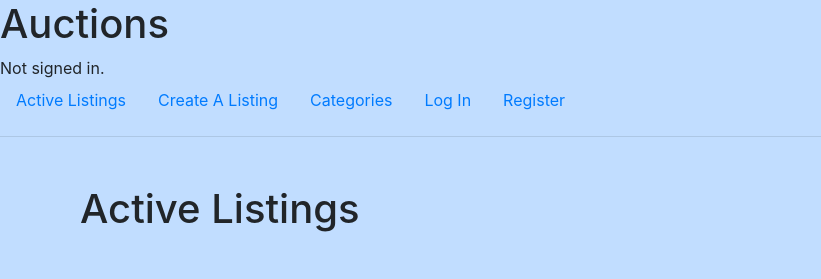
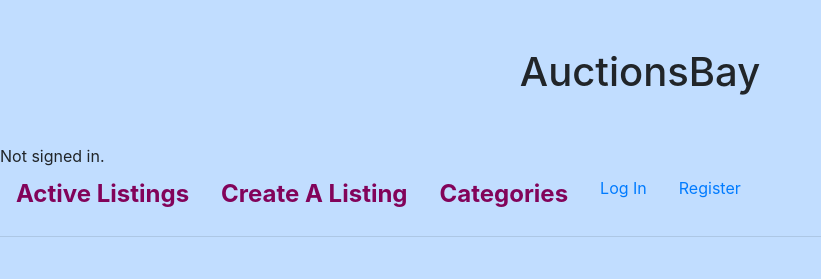
Before and after one commit to KrisGosp/commerce, a Django app: page / in a window 1280 px wide. Shown: the top 279 px of the page, without its empty margins (0-821 px from the left). Run offline with Django 3.2, Linux system fonts and the light colour scheme; data comes from the database, SQL or seed files in the repository; both versions use the stored data as it was after the commit; some libraries are stand-ins or nearby versions.

Commit message:
Improved layout.html UI

```diff
--- a/auctions/static/auctions/styles.css
+++ b/auctions/static/auctions/styles.css
@@ -8,6 +8,16 @@ body {
   font-size: 2.5rem;
 }
 
+/* Layout */
+.main_heading {
+  text-align: center;
+}
+.n_link {
+  color: rgb(130, 3, 90);
+  font-weight: bold;
+  text-decoration: none;
+  font-size: 1.5rem;
+}
 /* Index */
 .auction_price_winner {
   font-weight: bold;
@@ -33,3 +43,14 @@ body {
   color: rgb(211, 210, 210);
   font-style: italic;
 }
+
+/* Bids */
+.current_price {
+  font-weight: bold;
+  font-size: large;
+  display: inline-block;
+  background: rgb(41, 159, 30);
+  padding: 10px;
+  border-radius: 15%;
+  color: white;
+}
--- a/auctions/templates/auctions/create_listing.html
+++ b/auctions/templates/auctions/create_listing.html
@@ -2,7 +2,7 @@
 {% block title %}Create a listing{% endblock %}
 
 {% block body %}
-<h2 class="heading">Create a listing</h2>
+<h2 class="heading">Create A Listing</h2>
 
 <form action="{% url 'create' %}" method="post" class="w-50 mx-auto mt-5">
   {% csrf_token %}
--- a/auctions/templates/auctions/index.html
+++ b/auctions/templates/auctions/index.html
@@ -24,9 +24,9 @@
             <h5 class="card-title">{{ listing.title }}</h5>
             <p class="card-text">{{ listing.description }}</p>
             {% if user == listing.current_winner %}
-              <p class="auction_price_winner">{{ listing.current_price }}</p>
+              <p class="auction_price_winner">{{ listing.current_price }}$</p>
             {% else %}
-              <p class="auction_price">{{ listing.current_price }}</p>
+              <p class="auction_price">{{ listing.current_price }}$</p>
             {% endif %}
             <p class="card-text">
               Created at:
--- a/auctions/templates/auctions/layout.html
+++ b/auctions/templates/auctions/layout.html
@@ -3,7 +3,10 @@
 <!DOCTYPE html>
 <html lang="en">
   <head>
-    <title>{% block title %}Auctions{% endblock %}</title>
+
+    {% block title %}
+    <title>Auctions</title>
+    {% endblock %}
     <link
       rel="stylesheet"
       href="https://stackpath.bootstrapcdn.com/bootstrap/4.4.1/css/bootstrap.min.css"
@@ -13,7 +16,7 @@
     <link href="{% static 'auctions/styles.css' %}" rel="stylesheet" />
   </head>
   <body>
-    <h1>Auctions</h1>
+    <h1 class="main_heading my-5">AuctionsBay</h1>
     <div>
       {% if user.is_authenticated %}
         Signed in as <strong>{{ user.username }}</strong>.
@@ -23,20 +26,20 @@
     </div>
     <ul class="nav">
       <li class="nav-item">
-        <a class="nav-link" href="{% url 'index' %}">Active Listings</a>
+        <a class="nav-link n_link" href="{% url 'index' %}">Active Listings</a>
       </li>
       <li class="nav-item">
-        <a class="nav-link" href="{% url 'create' %}">Create A Listing</a>
+        <a class="nav-link n_link" href="{% url 'create' %}">Create A Listing</a>
       </li>
       <li class="nav-item">
-        <a class="nav-link" href="{% url 'categories' %}">Categories</a>
+        <a class="nav-link n_link" href="{% url 'categories' %}">Categories</a>
       </li>
       {% if user.is_authenticated %}
       <li class="nav-item">
-        <a class="nav-link" href="{% url 'watchlist' %}">Watchlist</a>
+        <a class="nav-link n_link" href="{% url 'watchlist' %}">Watchlist</a>
       </li>
       <li class="nav-item">
-        <a class="nav-link" href="{% url 'logout' %}">Log Out</a>
+        <a class="nav-link n_link" href="{% url 'logout' %}">Log Out</a>
       </li>
       {% else %}
       <li class="nav-item">
```
Also changed, not shown: auctions/templates/auctions/listing.html (+18 -12 lines), db.sqlite3.
